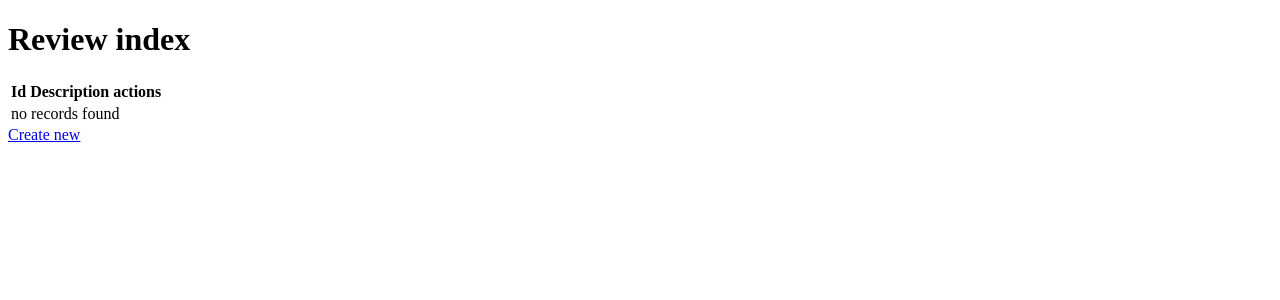
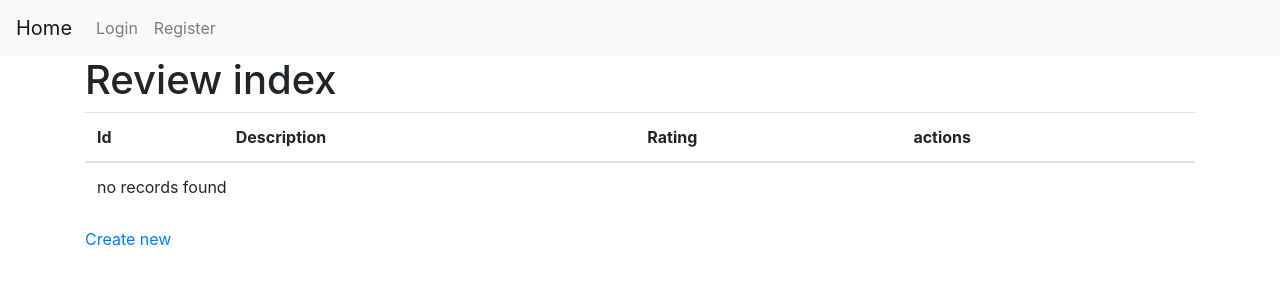
Before and after one commit to GauthierLory/api, a Symfony app: template api/templates/review/index.html.twig in a window 1280 px wide. Shown: the top 300 px of the page. Run offline with Twig, Linux system fonts and the light colour scheme; the template is opened without the code that fills it, so the values that code supplies are empty; some libraries are stand-ins or nearby versions.

Commit message:
logout + comment & rating dans l'article

```diff
--- a/api/src/Controller/ReviewController.php
+++ b/api/src/Controller/ReviewController.php
@@ -9,9 +9,11 @@ use Symfony\Bundle\FrameworkBundle\Controller\AbstractController;
 use Symfony\Component\HttpFoundation\Request;
 use Symfony\Component\HttpFoundation\Response;
 use Symfony\Component\Routing\Annotation\Route;
+use Sensio\Bundle\FrameworkExtraBundle\Configuration\IsGranted;
 
 /**
  * @Route("/review")
+ * @IsGranted("ROLE_USER")
  */
 class ReviewController extends AbstractController
 {
--- a/api/src/Form/ProductType.php
+++ b/api/src/Form/ProductType.php
@@ -14,8 +14,6 @@ class ProductType extends AbstractType
         $builder
             ->add('title')
             ->add('description')
-            ->add('rating')
-//            ->add('user')
         ;
     }
 
--- a/api/templates/base.html.twig
+++ b/api/templates/base.html.twig
@@ -3,10 +3,73 @@
     <head>
         <meta charset="UTF-8">
         <title>{% block title %}Welcome!{% endblock %}</title>
-        {% block stylesheets %}{% endblock %}
+        {% block stylesheets %}
+            <link rel="stylesheet" href="https://stackpath.bootstrapcdn.com/bootstrap/4.2.1/css/bootstrap.min.css" integrity="sha384-GJzZqFGwb1QTTN6wy59ffF1BuGJpLSa9DkKMp0DgiMDm4iYMj70gZWKYbI706tWS" crossorigin="anonymous">
+
+        {% endblock %}
     </head>
     <body>
-        {% block body %}{% endblock %}
-        {% block javascripts %}{% endblock %}
+
+
+
+    {% if is_granted('IS_AUTHENTICATED_FULLY') %}
+        <nav class="navbar navbar-expand-lg navbar-light bg-light">
+            <a class="navbar-brand" href="{{ path('home') }}">Home</a>
+            <button class="navbar-toggler" type="button" data-toggle="collapse" data-target="#navbarSupportedContent" aria-controls="navbarSupportedContent" aria-expanded="false" aria-label="Toggle navigation">
+                <span class="navbar-toggler-icon"></span>
+            </button>
+
+            <div class="collapse navbar-collapse" id="navbarSupportedContent">
+                <ul class="navbar-nav mr-auto">
+                    <li class="nav-item">
+                        <a class="nav-link" href="{{ path('product_index') }}">Product</a>
+                    </li>
+                    <li class="nav-item">
+                        <a class="nav-link" href="{{ path('review_index') }}">Review</a>
+                    </li>
+                    <li class="nav-item dropdown">
+                            <a class="nav-link dropdown-toggle" href="#" id="navbarDropdown" role="button" data-toggle="dropdown" aria-haspopup="true" aria-expanded="false">
+                                {{ app.user.email }}
+                            </a>
+                        <div class="dropdown-menu" aria-labelledby="navbarDropdown">
+                            <a class="dropdown-item" href="#">Profile</a>
+                            <a class="dropdown-item" href="{{ path('app_logout') }}">Déconnexion</a>
+                            <div class="dropdown-divider"></div>
+                            <a class="dropdown-item" href="#">Something else here</a>
+                        </div>
+                    </li>
+                </ul>
+            </div>
+        </nav>
+    {% else %}
+        <nav class="navbar navbar-expand-lg navbar-light bg-light">
+            <a class="navbar-brand" href="{{ path('home') }}">Home</a>
+            <button class="navbar-toggler" type="button" data-toggle="collapse" data-target="#navbarSupportedContent" aria-controls="navbarSupportedContent" aria-expanded="false" aria-label="Toggle navigation">
+                <span class="navbar-toggler-icon"></span>
+            </button>
+            <div class="collapse navbar-collapse" id="navbarSupportedContent">
+                <ul class="navbar-nav mr-auto">
+                    <li class="nav-item">
+                        <a class="nav-link" href="{{ path('app_login') }}">Login</a>
+                    </li>
+                    <li class="nav-item">
+                        <a class="nav-link" href="{{ path('app_register') }}">Register</a>
+                    </li>
+                </ul>
+            </div>
+        </nav>
+    {% endif %}
+
+        <div class="container">
+            {% block body %}
+            {% endblock %}
+
+        </div>
+
+        {% block javascripts %}
+            <script src="https://code.jquery.com/jquery-3.3.1.slim.min.js" integrity="sha384-q8i/X+965DzO0rT7abK41JStQIAqVgRVzpbzo5smXKp4YfRvH+8abtTE1Pi6jizo" crossorigin="anonymous"></script>
+            <script src="https://cdnjs.cloudflare.com/ajax/libs/popper.js/1.14.6/umd/popper.min.js" integrity="sha384-wHAiFfRlMFy6i5SRaxvfOCifBUQy1xHdJ/yoi7FRNXMRBu5WHdZYu1hA6ZOblgut" crossorigin="anonymous"></script>
+            <script src="https://stackpath.bootstrapcdn.com/bootstrap/4.2.1/js/bootstrap.min.js" integrity="sha384-B0UglyR+jN6CkvvICOB2joaf5I4l3gm9GU6Hc1og6Ls7i6U/mkkaduKaBhlAXv9k" crossorigin="anonymous"></script>
+        {% endblock %}
     </body>
 </html>
--- a/api/templates/product/_form.html.twig
+++ b/api/templates/product/_form.html.twig
@@ -1,5 +1,3 @@
-
-{% form_theme form 'bootstrap_4_layout.html.twig' %}
 {{ form_start(form) }}
     {{ form_widget(form) }}
     <button class="btn">{{ button_label|default('Save') }}</button>
--- a/api/templates/product/index.html.twig
+++ b/api/templates/product/index.html.twig
@@ -11,7 +11,6 @@
                 <th>Id</th>
                 <th>Title</th>
                 <th>Description</th>
-                <th>Rating</th>
                 <th>actions</th>
             </tr>
         </thead>
@@ -21,7 +20,6 @@
                 <td>{{ product.id }}</td>
                 <td>{{ product.title }}</td>
                 <td>{{ product.description }}</td>
-                <td>{{ product.rating }}</td>
                 <td>
                     <a href="{{ path('product_show', {'id': product.id}) }}">show</a>
                     <a href="{{ path('product_edit', {'id': product.id}) }}">edit</a>
@@ -29,7 +27,7 @@
             </tr>
         {% else %}
             <tr>
-                <td colspan="5">no records found</td>
+                <td colspan="4">no records found</td>
             </tr>
         {% endfor %}
         </tbody>
--- a/api/templates/review/edit.html.twig
+++ b/api/templates/review/edit.html.twig
@@ -2,7 +2,6 @@
 
 {% block title %}Edit Review{% endblock %}
 
-{% form_theme form 'bootstrap_4_layout.html.twig' %}
 {% block body %}
     <h1>Edit Review</h1>
 
--- a/api/templates/review/index.html.twig
+++ b/api/templates/review/index.html.twig
@@ -10,6 +10,7 @@
             <tr>
                 <th>Id</th>
                 <th>Description</th>
+                <th>Rating</th>
                 <th>actions</th>
             </tr>
         </thead>
@@ -18,6 +19,7 @@
             <tr>
                 <td>{{ review.id }}</td>
                 <td>{{ review.description }}</td>
+                <td>{{ review.rating }}</td>
                 <td>
                     <a href="{{ path('review_show', {'id': review.id}) }}">show</a>
                     <a href="{{ path('review_edit', {'id': review.id}) }}">edit</a>
@@ -25,7 +27,7 @@
             </tr>
         {% else %}
             <tr>
-                <td colspan="3">no records found</td>
+                <td colspan="4">no records found</td>
             </tr>
         {% endfor %}
         </tbody>
--- a/api/templates/review/new.html.twig
+++ b/api/templates/review/new.html.twig
@@ -2,7 +2,6 @@
 
 {% block title %}New Review{% endblock %}
 
-{% form_theme form 'bootstrap_4_layout.html.twig' %}
 {% block body %}
     <h1>Create new Review</h1>
 
--- a/api/templates/review/show.html.twig
+++ b/api/templates/review/show.html.twig
@@ -15,6 +15,10 @@
                 <th>Description</th>
                 <td>{{ review.description }}</td>
             </tr>
+            <tr>
+                <th>Rating</th>
+                <td>{{ review.rating }}</td>
+            </tr>
         </tbody>
     </table>
 
```
Also changed, not shown: api/src/Controller/HomeController.php (added, +20 -0 lines), api/src/Controller/ProductController.php (+20 -2 lines), api/src/Controller/SecurityController.php (+8 -0 lines), api/src/Entity/Product.php (+0 -17 lines), api/src/Entity/Review.php (+17 -0 lines), api/src/Form/ReviewType.php (+1 -6 lines), api/src/Migrations/Version20190205191405.php (added, +37 -0 lines), api/templates/home/index.html.twig (added, +20 -0 lines), api/templates/product/show.html.twig (+27 -5 lines), 1 other file.
